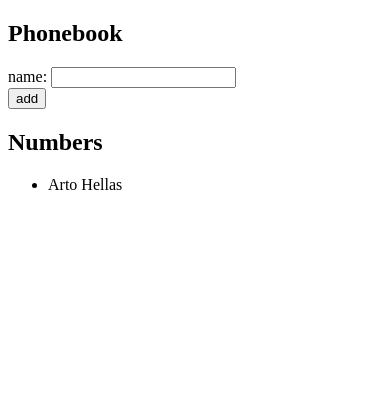
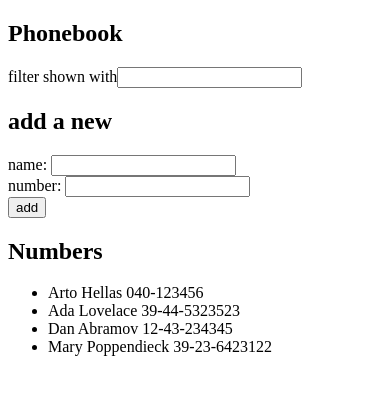
Before and after one commit to slowdata/fullstack2022, a React (Create React App) app in the folder part2/phonebook/: page / in a window 390 px wide. Shown: the top 394 px of the page. Built offline with nearby package versions, Linux system fonts and the light colour scheme.

Commit message:
start of phonebook. Ex 2.6 to 2.9

```diff
--- a/part2/phonebook/src/App.js
+++ b/part2/phonebook/src/App.js
@@ -1,49 +1,78 @@
 import { useState } from "react";
+import Filter from "./components/Filter";
 
 const App = () => {
   const [persons, setPersons] = useState([
-    { name: 'Arto Hellas' }
+    { name: 'Arto Hellas', number: '040-123456', id: 1 },
+    { name: 'Ada Lovelace', number: '39-44-5323523', id: 2 },
+    { name: 'Dan Abramov', number: '12-43-234345', id: 3 },
+    { name: 'Mary Poppendieck', number: '39-23-6423122', id: 4 }
   ])
-  const [newName, setNewName] = useState('')
+  const [filteredPersons, setFilteredPersons] = useState([...persons])
 
+  const [newPerson, setNewPerson] = useState({
+    name: '',
+    number: ''
+  })
 
   function handleChange(e) {
-    setNewName(e.target.value)
+    const name = e.target.name
+    const value = e.target.value
+    setNewPerson({ ...newPerson, [name]: value })
   }
+
   function addPerson(e) {
     e.preventDefault();
 
-    const existingName = newName && persons
-      .find(person => person.name === newName)
-
-    console.log(existingName);
+    const existingName = newPerson.name && persons
+      .find(person => person.name === newPerson.name)
 
     if (existingName === '') alert('Please add a name')
-    else if (!!existingName) alert(`${newName} is already added to phonebook`)
+    else if (existingName !== undefined && existingName.name)
+      alert(`${newPerson.name} is already added to phonebook`)
     else {
-      const newPerson = {
-        name: newName
+      const newPersonAdd = {
+        id: persons.length + 1,
+        name: newPerson.name,
+        number: newPerson.number
       }
-      setPersons([newPerson, ...persons])
-      setNewName('')
+      setPersons([newPersonAdd, ...persons])
+      setFilteredPersons([newPersonAdd, ...filteredPersons])
+      setNewPerson({ name: '', number: '' })
 
     }
   }
 
+  function handleFilter(search) {
+    const filteredTmpPersons = persons
+      .filter(p => p.name.toUpperCase().includes(search.toUpperCase()))
+    console.log(filteredTmpPersons);
+    if (search === 0)
+      setFilteredPersons(persons)
+    else
+      setFilteredPersons(filteredTmpPersons)
+  }
+
+
+
   return (
     <div>
       <h2>Phonebook</h2>
+      <Filter handleFilter={handleFilter} />
+      <h2>add a new</h2>
       <form onSubmit={addPerson}>
-        <div>
-          name: <input value={newName} onChange={handleChange} />
-        </div>
+        <div>name: <input name="name" value={newPerson.name} onChange={handleChange} /></div>
+        <div>number: <input name="number" value={newPerson.number} onChange={handleChange} /></div>
         <div>
           <button type="submit">add</button>
         </div>
       </form>
       <h2>Numbers</h2>
       <ul>
-        {persons.map(person => <li key={person.name}>{person.name}</li>)}
+        {
+          filteredPersons
+            .map(fPersons => <li key={fPersons.name}>{fPersons.name} {fPersons.number}</li>)
+        }
       </ul>
     </div>
   );
--- /dev/null
+++ b/part2/phonebook/src/components/Filter.js
@@ -0,0 +1,11 @@
+const Filter = ({ handleFilter }) => {
+    function handleChange(e) {
+        handleFilter(e.target.value)
+    }
+
+    return (
+        <div>filter shown with<input type="text" onChange={handleChange} /></div>
+    )
+}
+
+export default Filter
--- a/part2/phonebook/src/index.js
+++ b/part2/phonebook/src/index.js
@@ -1,4 +1,3 @@
-import React from 'react';
 import ReactDOM from 'react-dom/client';
 import App from './App';
 
```
